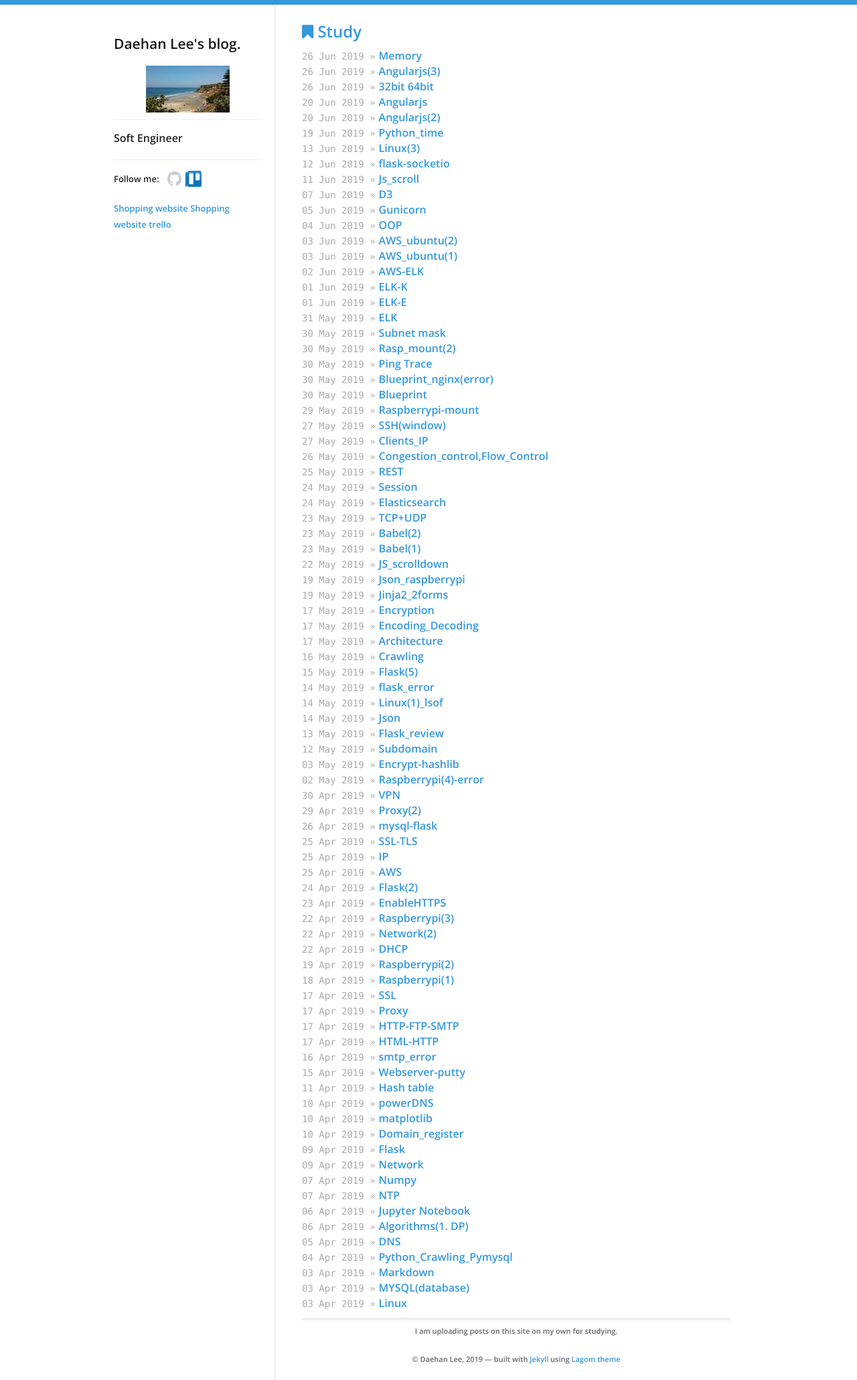
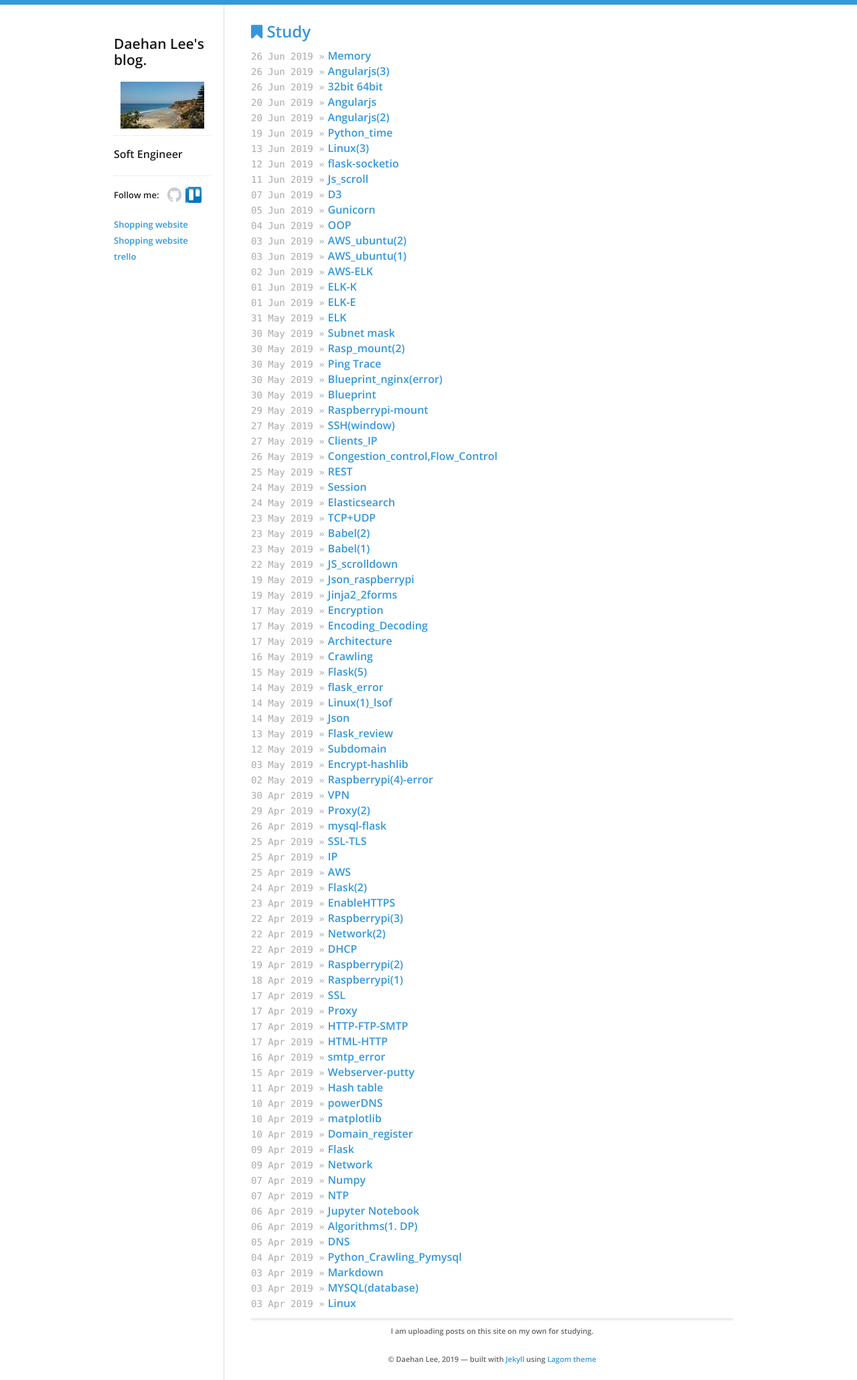
Before and after one commit to daehan0226/Study, a Jekyll site: the page built from index.html, in a window 1280 px wide. Shown: the whole page at 67% size. Built offline with Jekyll 4.4.1, drawn with Linux system fonts in a browser that asks for light colours.

Commit message:
Update default.html

```diff
--- a/_layouts/default.html
+++ b/_layouts/default.html
@@ -20,11 +20,11 @@
 </head>
 <body>
   <div class="container">
-    <div class="four columns sidebar" style="width=15%">
+    <div class="four columns sidebar" style="width:15%">
       {% include sidebar.html %}
     </div>
 
-    <div class="eleven columns content" style="width=75%">
+    <div class="eleven columns content" style="width:75%">
       {{ content }}
 
       <div class="footer">
```
